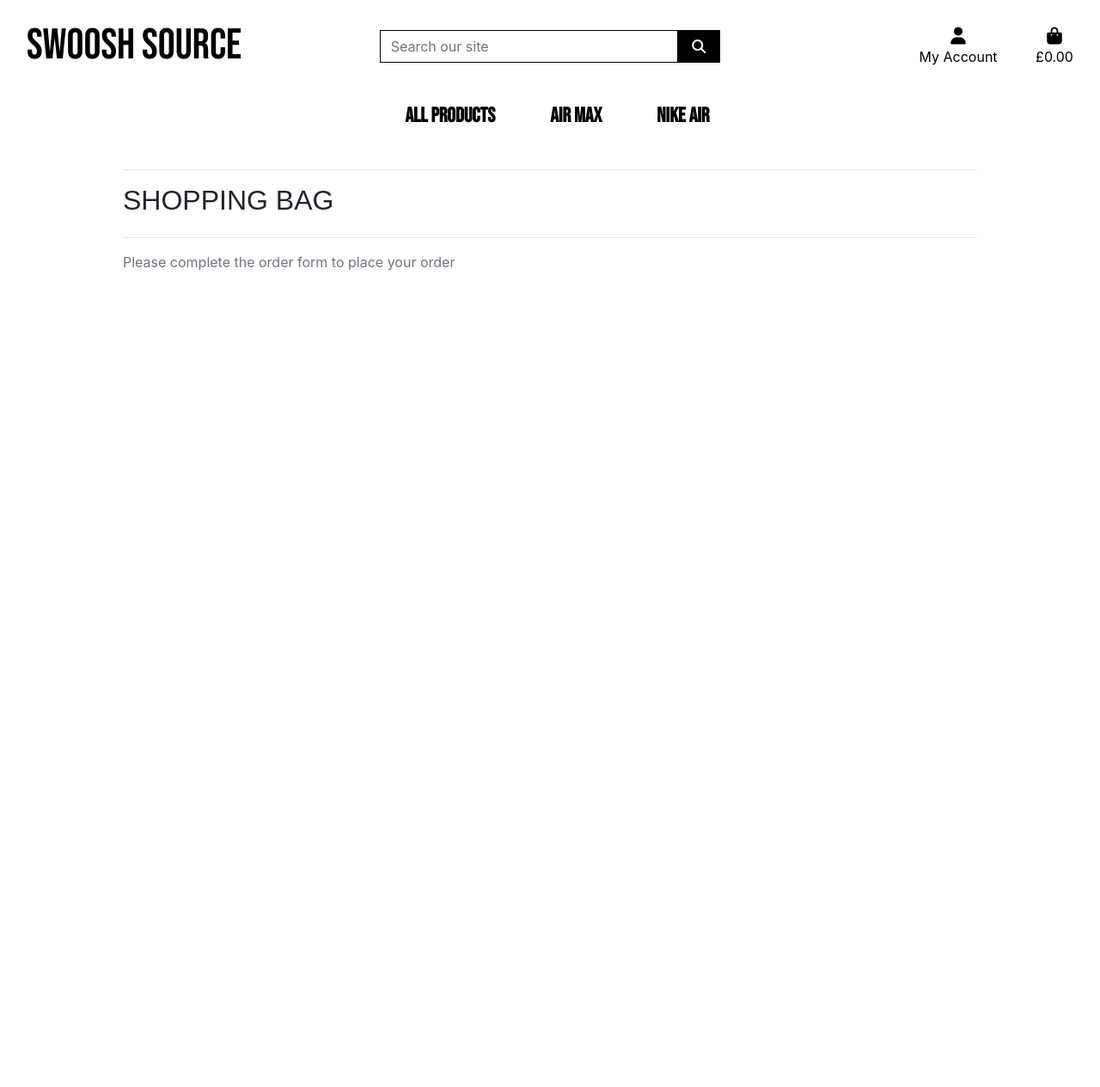
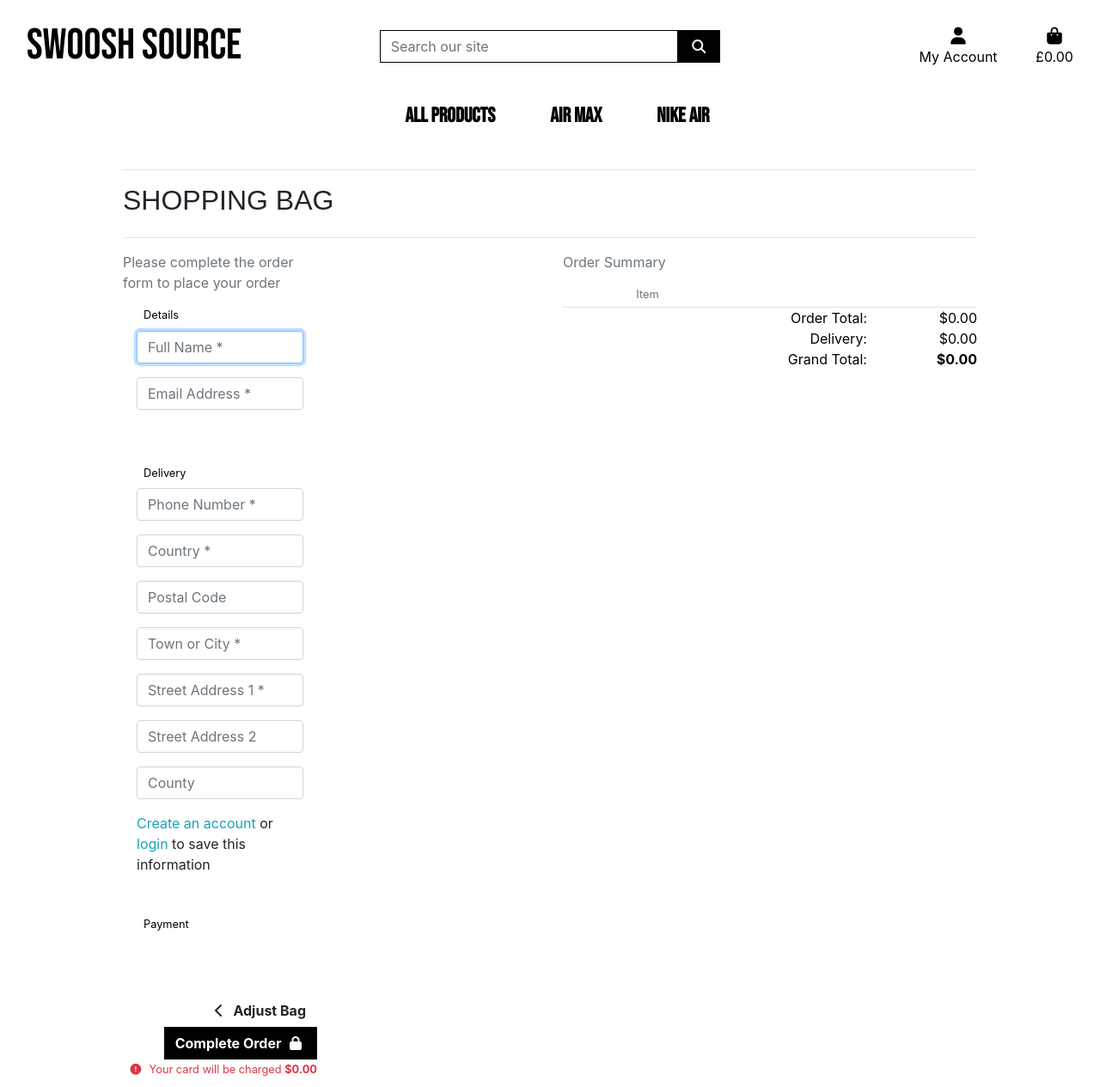
Before and after one commit to Jordan094/swoosh-source, a Django app: template checkout/templates/checkout/checkout.html in a window 1280 px wide. Shown: the whole page at 86% size. Before the commit the page ends 315 px from the top, so only its background shows below. Run offline with Django 3.2, Linux system fonts and the light colour scheme; the template is opened without the code that fills it: values that come from a table or form of the project are taken from there, others are empty; some libraries are stand-ins or nearby versions.

Commit message:
Added completed checkout template without styling

```diff
--- a/bag/templates/bag/bag.html
+++ b/bag/templates/bag/bag.html
@@ -94,7 +94,7 @@
                                 </span>
                                 <span class="text-uppercase">Keep Shopping</span>
                             </a>
-                            <a href="" class="btn btn-black rounded-0 btn-lg">
+                            <a href="{% url 'checkout' %}" class="btn btn-black rounded-0 btn-lg">
                                 <span class="text-uppercase">Secure Checkout</span>
                                 <span class="icon">
                                     <i class="fas fa-lock"></i>
@@ -106,7 +106,7 @@
             </div>
             {% else %}
                 <p class="lead mb-5">Your bag is empty.</p>
-                <a href="{% url 'products' %}" class="btn btn-outline-black rounded-0 btn-lg">
+                <a href="{% url 'checkout' %}" class="btn btn-outline-black rounded-0 btn-lg">
                     <span class="icon">
                         <i class="fas fa-chevron-left"></i>
                     </span>
--- a/checkout/templates/checkout/checkout.html
+++ b/checkout/templates/checkout/checkout.html
@@ -18,12 +18,109 @@
             <hr>
         </div>
     </div>
-
+    <div class="row">
+        <div class="col-12 col-lg-6 order-lg-last mb-5">
+            <p class="text-muted">Order Summary</p>
+            <div class="row">
+                <div class="col-7 offset-2">
+                    <p class="mb-1 mt-0 small text-muted">Item</p>
+                </div>
+            </div>
+            {% for item in bag_items %}
+                <div class="row">
+                    <div class="col-2 mb-1">
+                        <a href="{% url 'product_detail' item.product.id %}">
+                            {% if item.product.image %}
+                                <img class="w-100" src="{{ item.product.image.url }}" alt="{{ product.name }}">
+                            {% else %}
+                                <img class="w-100" src="{{ MEDIA_URL }}noimage.png" alt="{{ product.name }}">
+                            {% endif %}
+                        </a>
+                    </div>
+                    <div class="col-7">
+                        <p class="my-0"><strong>{{ item.product.name }}</strong></p>
+                        <p class="my-0 small">Size: {{ item.size|upper }}</p>
+                        <p class="my-0 small text-muted">Qty: {{ item.quantity }}</p>
+                    </div>
+                </div>
+            {% endfor %}
+            <hr class="my-0">
+            <div class="row text-black text-right">
+                <div class="col-7 offset-2">
+                    <p class="my-0">Order Total:</p>
+                    <p class="my-0">Delivery:</p>
+                    <p class="my-0">Grand Total:</p>
+                </div>
+                <div class="col-3">
+                    <p class="my-0">${{ total | floatformat:2 }}</p>
+                    <p class="my-0">${{ delivery | floatformat:2 }}</p>
+                    <p class="my-0"><strong>${{ grand_total | floatformat:2 }}</strong></p>
+                </div>
+            </div>
+        </div>
+        <div class="col-12 col-lg-6">
     <div class="row">
         <div class="col-12 col-lg-6">
             <p class="text-muted">Please complete the order form to place your order</p>
+            <form action="{% url 'checkout' %}" method="POST" id="payment-form">
+                {% csrf_token %}
+                <fieldset class="rounded px-3 mb-5">
+                    <legend class="fieldset-label small text-black px-2 w-auto">Details</legend>
+                    {{ order_form.full_name | as_crispy_field }}
+                    {{ order_form.email | as_crispy_field }}
+                </fieldset>
+                <fieldset class="rounded px-3 mb-5">
+                    <legend class="fieldset-label small text-black px-2 w-auto">Delivery</legend>
+                    {{ order_form.phone_number | as_crispy_field }}
+                    {{ order_form.country | as_crispy_field }}
+                    {{ order_form.postcode | as_crispy_field }}
+                    {{ order_form.town_or_city | as_crispy_field }}
+                    {{ order_form.street_address1 | as_crispy_field }}
+                    {{ order_form.street_address2 | as_crispy_field }}
+                    {{ order_form.county | as_crispy_field }}
+                    <div class="form-check form-check-inline float-right mr-0">
+                        {% if user.is_authenticated %}
+                            <label class="form-check-label" for="id-save-info">Save this delivery information to my profile</label>
+                            <input class="form-check-input ml-2 mr-0" type="checkbox" id="id-save-info" name="save-info" checked>
+                        {% else %}
+                            <label class="form-check-label" for="id-save-info">
+                                <a class="text-info" href="{% url 'account_signup' %}">Create an account</a> or
+                                <a class="text-info" href="{% url 'account_login' %}">login</a> to save this information
+                            </label>
+                        {% endif %}
+                    </div>
+                </fieldset>
+                <fieldset class="px-3">
+                    <legend class="fieldset-label small text-black px-2 w-auto">Payment</legend>
+                    <!-- A Stripe card element will go here -->
+                    <div class="mb-3" id="card-element"></div>
+
+                    <!-- Used to display form errors -->
+                    <div class="mb-3 text-danger" id="card-errors" role="alert"></div>
+                </fieldset>
+
+                <div class="submit-button text-right mt-5 mb-2">
+                    <a href="{% url 'view_bag' %}" class="btn btn-outline-black rounded-0">
+                        <span class="icon">
+                            <i class="fas fa-chevron-left"></i>
+                        </span>
+                        <span class="font-weight-bold">Adjust Bag</span>
+                    </a>
+                    <button id="submit-button" class="btn btn-black rounded-0">
+                        <span class="font-weight-bold">Complete Order</span>
+                        <span class="icon">
+                            <i class="fas fa-lock"></i>
+                        </span>
+                    </button>
+                    <p class="small text-danger my-0">
+                        <span class="icon">
+                            <i class="fas fa-exclamation-circle"></i>
+                        </span>
+                        <span>Your card will be charged <strong>${{ grand_total|floatformat:2 }}</strong></span>
+                    </p>
+                </div>
+            </form>
         </div>
     </div>
-
-
+</div>
 {% endblock %}
```
